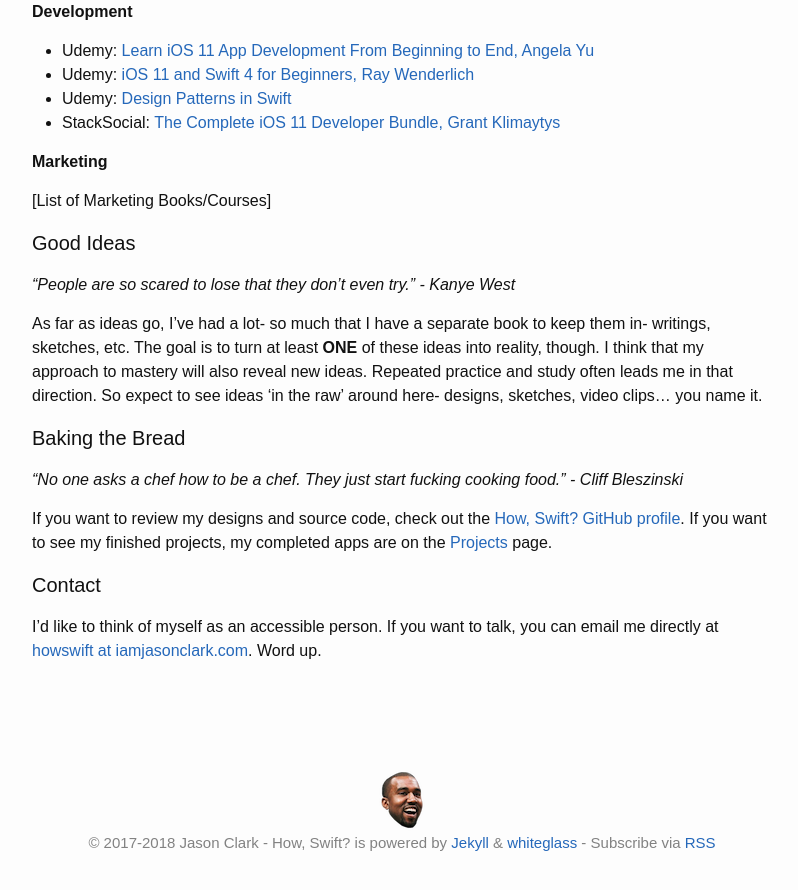
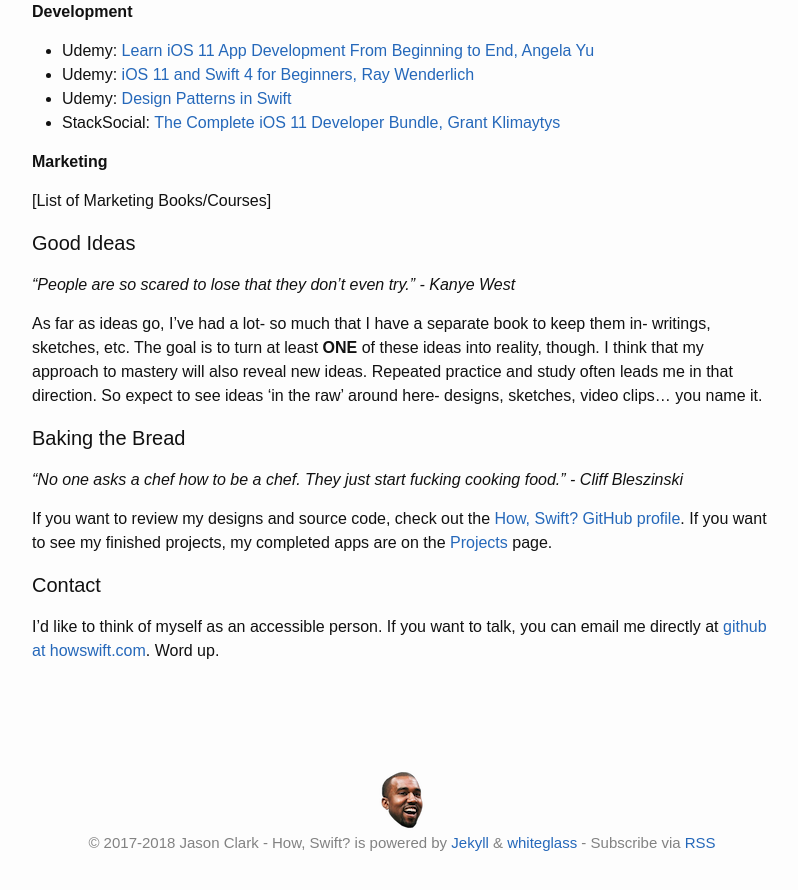
Before and after one commit to howswift/howswift.github.io, a Jekyll site: the page built from about.md, in a window 1280 px wide and 900 px high, scrolled down 1551 px. Shown: the top 890 px of the window, without its empty margins (238-1036 px from the left). Built offline with Jekyll 4.4.1, drawn with Linux system fonts in a browser that asks for light colours.

Commit message:
Modified the email addy on the about page.

```diff
--- a/about.md
+++ b/about.md
@@ -68,4 +68,4 @@ If you want to review my designs and source code, check out the [How, Swift? Git
 
 #### Contact
 
-I'd like to think of myself as an accessible person. If you want to talk, you can email me directly at [howswift at iamjasonclark.com](mailto:howswift@iamjasonclark.com). Word up.
+I'd like to think of myself as an accessible person. If you want to talk, you can email me directly at [github at howswift.com](mailto:github@howswift.com). Word up.
```
